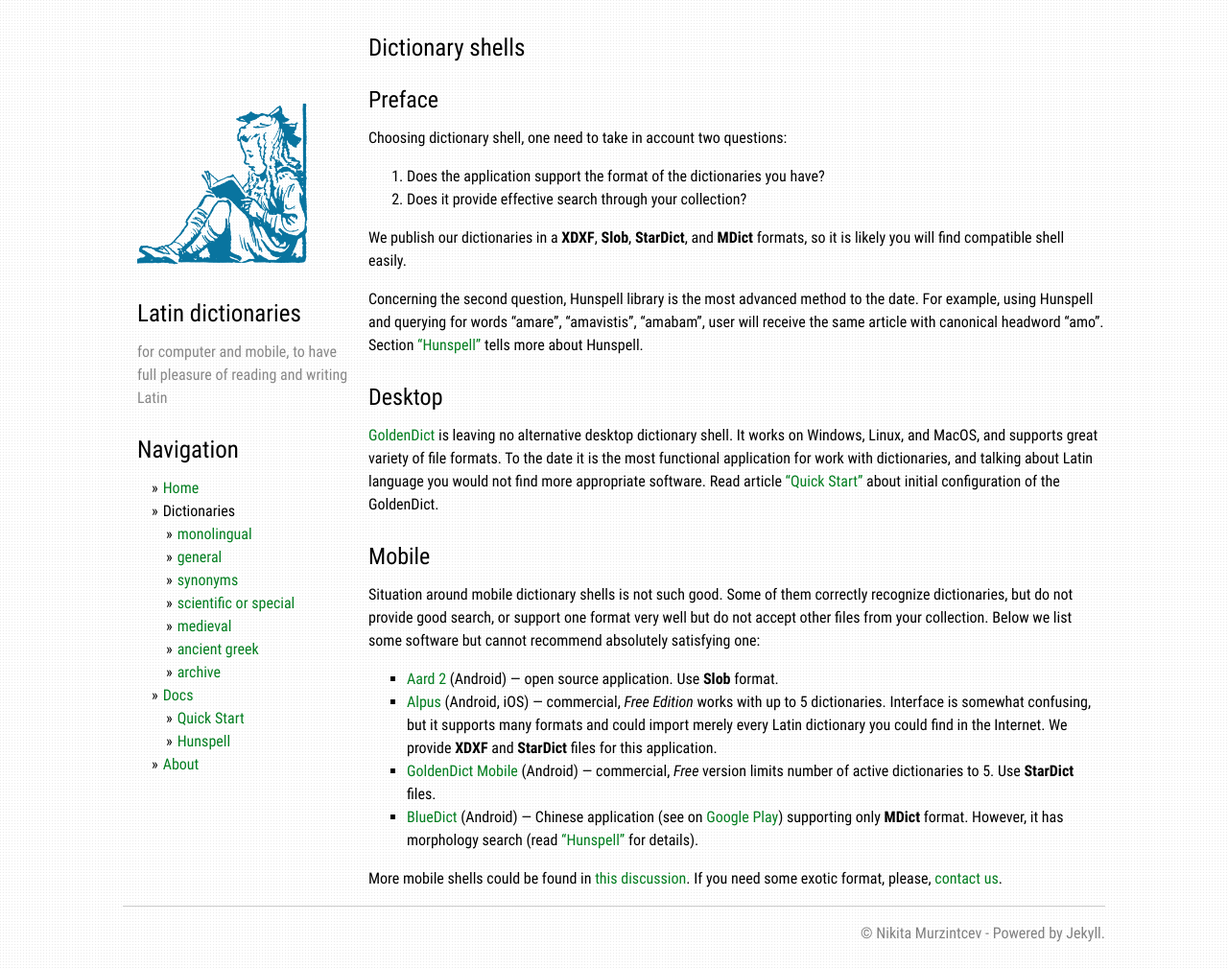
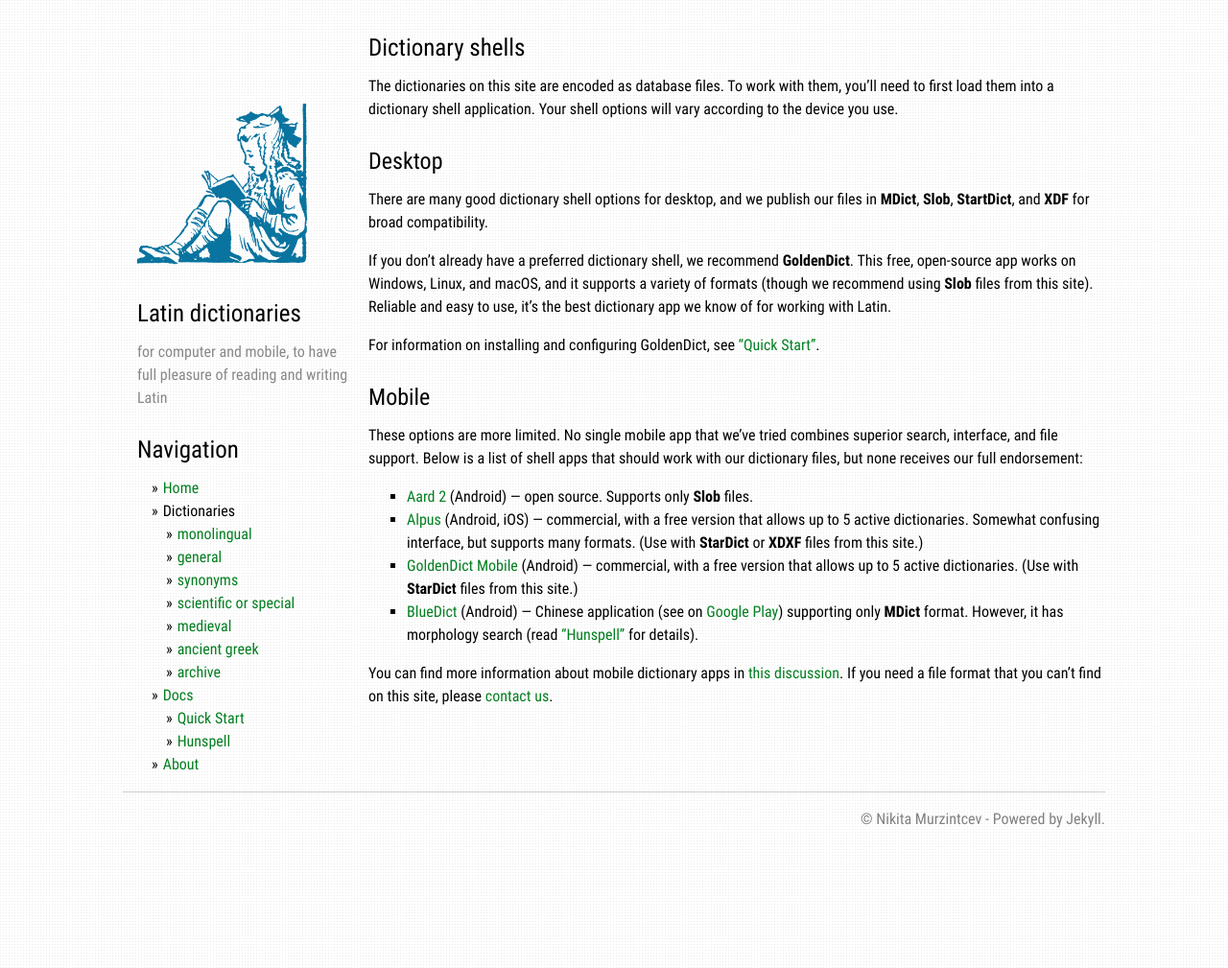
Before and after one commit to latin-dict/latin-dict.github.io, a Jekyll site: the page built from docs/docs.md, in a window 1280 px wide. Shown: the whole page at 96% size. Built offline with Jekyll 4.4.1, drawn with Linux system fonts in a browser that asks for light colours.

Commit message:
Update docs.md
I've made some changes throughout this page, primarily for clarity.

Since I'm a mac user, I could only minimally double check the info about the Android apps. However, I did encounter some problems with BlueDict. I'll open an issue about that.

```diff
--- a/docs/docs.md
+++ b/docs/docs.md
@@ -4,30 +4,24 @@ title: Documentation
 ---
 
 # Dictionary shells
-## Preface
 
-Choosing dictionary shell, one need to take in account two questions:
-
-1. Does the application support the format of the dictionaries you have?
-1. Does it provide effective search through your collection?
-
-We publish our dictionaries in a **XDXF**, **Slob**, **StarDict**, and **MDict** formats, so it is likely you will find compatible shell easily.
-
-Concerning the second question, Hunspell library is the most advanced method to the date. For example, using Hunspell and querying for words "amare", "amavistis", "amabam", user will receive the same article with canonical headword "amo". Section ["Hunspell"]({{ site.baseurl }}{% link docs/hunspell.md %}) tells more about Hunspell.
-
+The dictionaries on this site are encoded as database files. To work with them, you'll need to first load them into a dictionary shell application. Your shell options will vary according to the device you use.
 
 ## Desktop
 
-[GoldenDict](http://goldendict.org/) is leaving no alternative desktop dictionary shell. It works on Windows, Linux, and MacOS, and supports great variety of file formats. To the date it is the most functional application for work with dictionaries, and talking about Latin language you would not find more appropriate software. Read article ["Quick Start"]({{ site.baseurl }}{% link docs/howto.md %}) about initial configuration of the GoldenDict.
+There are many good dictionary shell options for desktop, and we publish our files in **MDict**, **Slob**, **StartDict**, and **XDF** for broad compatibility.
 
+If you don't already have a preferred dictionary shell, we recommend **GoldenDict**. This free, open-source app works on Windows, Linux, and macOS, and it supports a variety of formats (though we recommend using **Slob** files from this site). Reliable and easy to use, it's the best dictionary app we know of for working with Latin.
+
+For information on installing and configuring GoldenDict, see ["Quick Start"]({{ site.baseurl }}{% link docs/howto.md %}).
 
 ## Mobile
 
-Situation around mobile dictionary shells is not such good. Some of them correctly recognize dictionaries, but do not provide good search, or support one format very well but do not accept other files from your collection. Below we list some software but cannot recommend absolutely satisfying one:
+These options are more limited. No single mobile app that we've tried combines superior search, interface, and file support. Below is a list of shell apps that should work with our dictionary files, but none receives our full endorsement:
 
-* [Aard 2](http://aarddict.org/) (Android) — open source application. Use **Slob** format.
-* [Alpus](https://alpusapp.com/index.html) (Android, iOS) — commercial, _Free Edition_ works with up to 5 dictionaries. Interface is somewhat confusing, but it supports many formats and could import merely every Latin dictionary you could find in the Internet. We provide **XDXF** and **StarDict** files for this application.
-* [GoldenDict Mobile](http://goldendict.mobi/) (Android) — commercial, _Free_ version limits number of active dictionaries to 5. Use **StarDict** files.
+* [Aard 2](http://aarddict.org/) (Android) — open source. Supports only **Slob** files.
+* [Alpus](https://alpusapp.com/index.html) (Android, iOS) — commercial, with a free version that allows up to 5 active dictionaries. Somewhat confusing interface, but supports many formats. (Use with **StarDict** or **XDXF** files from this site.)
+* [GoldenDict Mobile](http://goldendict.mobi/) (Android) — commercial, with a free version that allows up to 5 active dictionaries. (Use with **StarDict** files from this site.)
 * [BlueDict](http://www.ssdlsoft.com/bluedict/) (Android) — Chinese application (see on [Google Play](https://play.google.com/store/apps/details?id=cn.ssdl.bluedict)) supporting only **MDict** format. However, it has morphology search (read ["Hunspell"]({{ site.baseurl }}{% link docs/hunspell.md %}) for details).
 
-More mobile shells could be found in [this discussion](https://github.com/nikita-moor/latin-dictionary/issues/2). If you need some exotic format, please, [contact us]({{ site.baseurl }}{% link about.md %}).
+You can find more information about mobile dictionary apps in [this discussion](https://github.com/nikita-moor/latin-dictionary/issues/2). If you need a file format that you can't find on this site, please [contact us]({{ site.baseurl }}{% link about.md %}).
```
